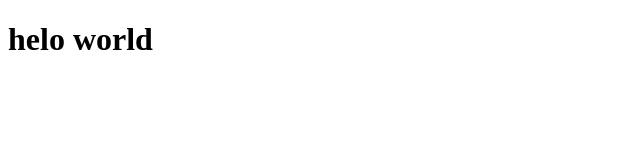
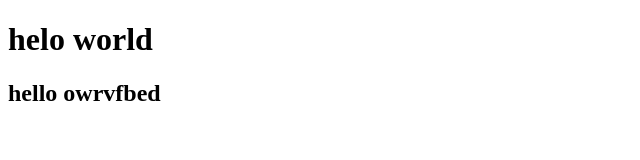
Before and after one commit to Sneha-Yadav697/DEMMO, a plain HTML site: page index.html in a window 1280 px wide. Shown: the whole page, without its empty margins (0-640 px from the left). Drawn offline with Linux system fonts and the light colour scheme.

Commit message:
added h2  commit

```diff
--- a/index.html
+++ b/index.html
@@ -7,5 +7,6 @@
 </head>
 <body>
     <h1>helo world</h1>
+    <h2>hello owrvfbed</h2>
 </body>
 </html>
```
